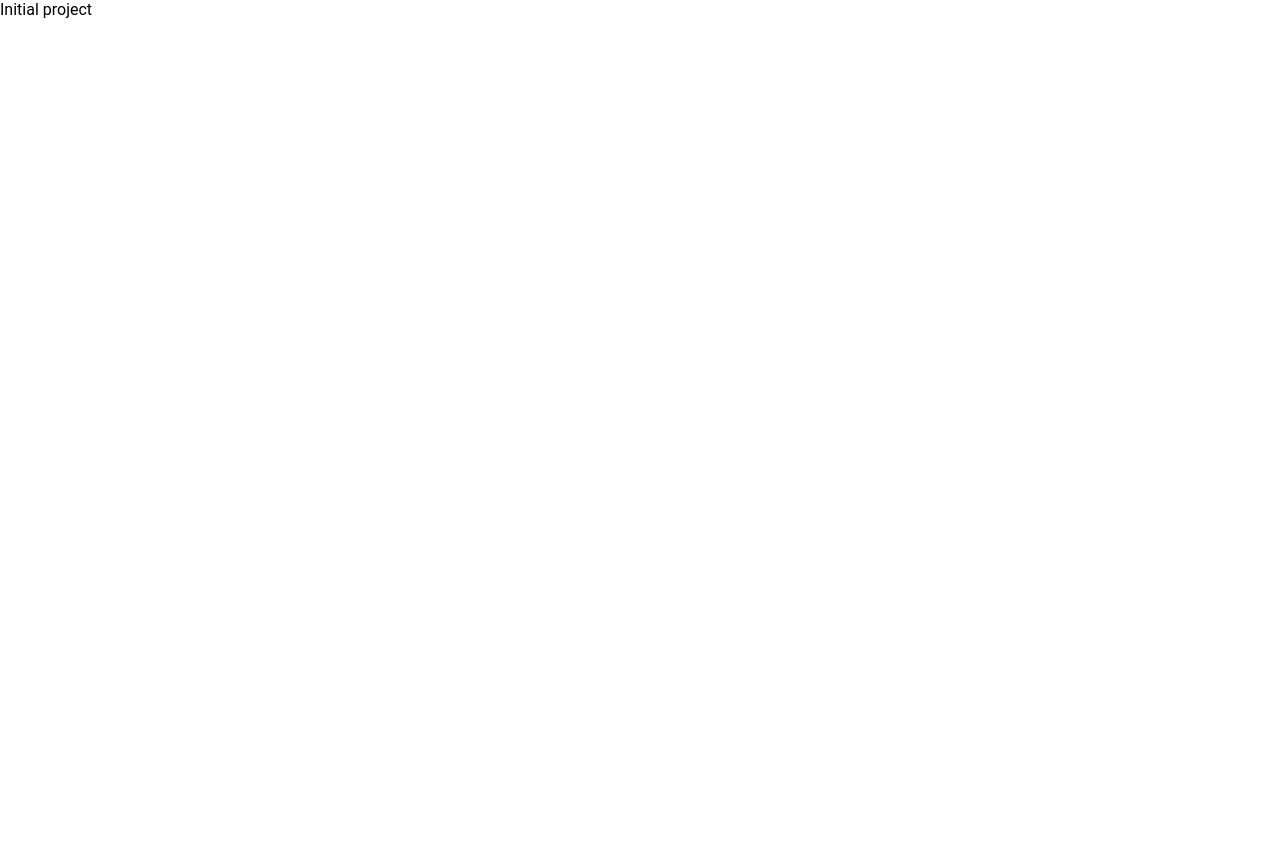
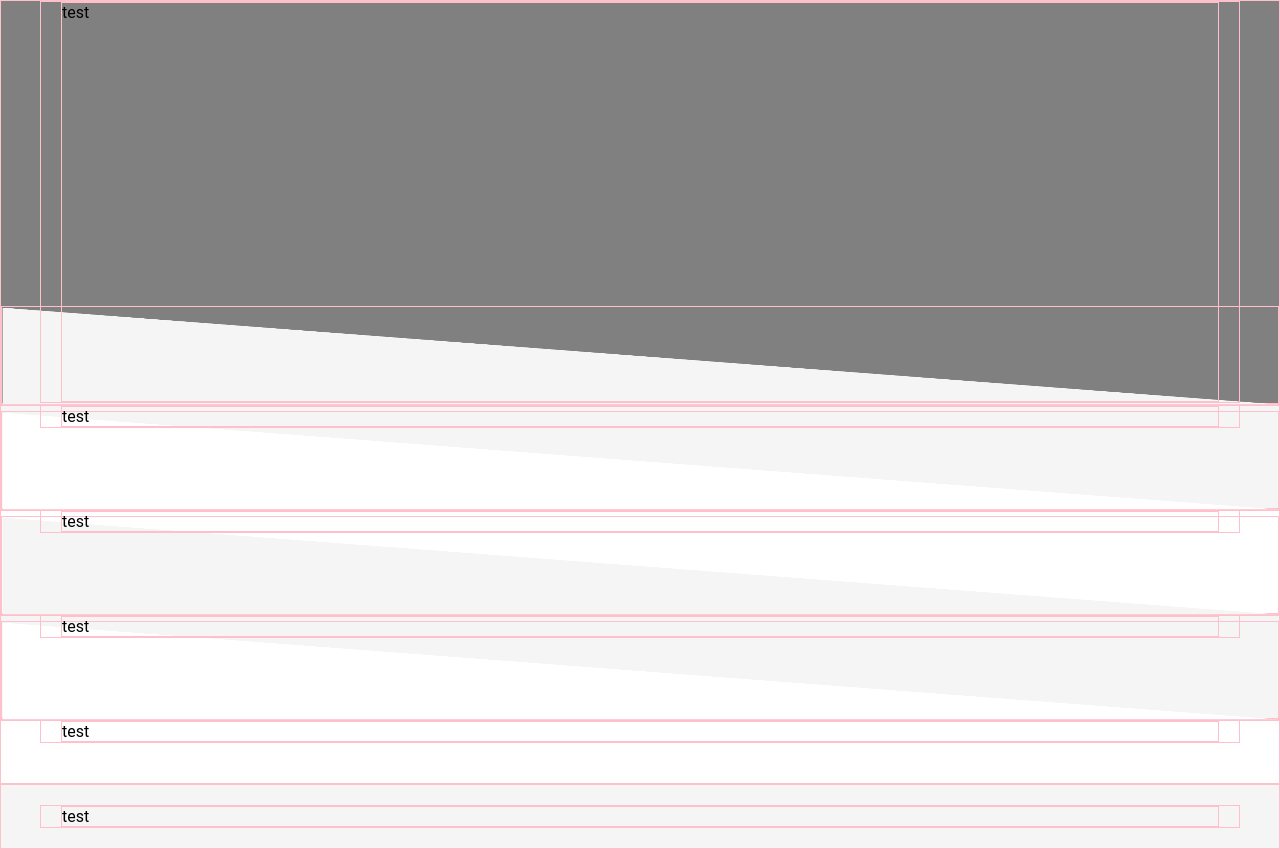
Before and after one commit to y4t6-zz/landing, a website: page src/html/pages/index.html in a window 1280 px wide. Before the commit the page ends 800 px from the top, so only its background shows below. Drawn offline with nearby package versions, Linux system fonts and the light colour scheme; files that its build step writes are made by us from their sources; files whose address does not match are found by name.

Commit message:
Заканчиваем первый слой c-land-block

```diff
--- a/src/html/pages/index.html
+++ b/src/html/pages/index.html
@@ -1,6 +1,61 @@
 @@include('../containers/_head.html')
 <body>
-Initial project
+
+<div class="c-land-block c-land-block--header">
+    <div class="c-land-block__center">
+        <div class="c-land-block__inner">
+            test
+        </div>
+    </div>
+</div>
+<div class="c-land-block c-land-block--grey">
+    <div class="c-land-block__triangle">
+        <img src="app/img/design/triangle-grey.png">
+    </div>
+    <div class="c-land-block__center">
+        <div class="c-land-block__inner">
+            test
+        </div>
+    </div>
+</div>
+<div class="c-land-block">
+    <div class="c-land-block__triangle">
+        <img src="app/img/design/triangle-white.png">
+    </div>
+    <div class="c-land-block__center">
+        <div class="c-land-block__inner">
+            test
+        </div>
+    </div>
+</div>
+<div class="c-land-block c-land-block--grey">
+    <div class="c-land-block__triangle">
+        <img src="app/img/design/triangle-grey.png">
+    </div>
+    <div class="c-land-block__center">
+        <div class="c-land-block__inner">
+            test
+        </div>
+    </div>
+</div>
+<div class="c-land-block c-land-block--above-footer">
+    <div class="c-land-block__triangle">
+        <img src="app/img/design/triangle-white.png">
+    </div>
+    <div class="c-land-block__center">
+        <div class="c-land-block__inner">
+            test
+        </div>
+    </div>
+</div>
+<div class="c-land-block c-land-block--footer c-land-block--grey">
+    <div class="c-land-block__center">
+        <div class="c-land-block__inner">
+            test
+        </div>
+    </div>
+</div>
+
 @@include('../containers/_scripts.html')
 </body>
 </html>
--- a/src/scss/_vars.scss
+++ b/src/scss/_vars.scss
@@ -1,4 +1,9 @@
+// paddings
+$block-padding-bottom: 80px;
+$block-padding-bottom-small: 40px;
 
+// backgrounds
+$block-bg-grey: #f5f5f5;
 
 /*********************
 spacer
@@ -89,5 +94,5 @@ width for center blocks
  ---------------------------------------------------
 
 */
-$max-width:           1010px;
+$max-width:           1200px;
 $max-width-inside:    800px;
--- /dev/null
+++ b/src/scss/containers/_c-land-block.scss
@@ -0,0 +1,59 @@
+.c-land-block {
+    padding-bottom: $block-padding-bottom;
+    &__center {
+        @extend .c;
+    }
+    &__inner {
+        position: relative;
+        border: 1px solid red;
+    }
+    &__triangle {
+        $height: 100px;
+        position: absolute;
+        top: 1px;
+        height: $height;
+        width: 100%;
+        margin-top: -$height;
+        img {
+            max-width: 100%;
+            height: 100%;
+            width: 100%;
+        }
+    }
+    &--header {
+        padding-bottom: 0;
+        &:before {
+            content: '';
+            display: block;
+            position: absolute;
+            top: 0;
+            left: 0;
+            bottom: 0;
+            right: 0;
+            background-color: grey;
+        }
+        .c-land-block {
+            &__inner {
+                min-height: 400px;
+            }
+        }
+    }
+    &--above-footer {
+        padding-bottom: $block-padding-bottom-small;
+    }
+    &--footer {
+        padding-top: 20px;
+        padding-bottom: 20px;
+        .c-land-block {
+            &__inner {
+                min-height: auto;
+            }
+        }
+    }
+    &--grey {
+        background-color: $block-bg-grey;
+    }
+}
+*[class*="c-land-block"] {
+    border: 1px solid pink;
+}
--- a/src/scss/styles.scss
+++ b/src/scss/styles.scss
@@ -5,3 +5,5 @@
 @import 'sbcore/_g';
 @import 'sbcore/_m';
 @import 'sbcore/_r';
+
+@import 'containers/_c-land-block';
```
Also changed, not shown: src/img/design/triangle-grey.png (added), src/img/design/triangle-white.png (added).
